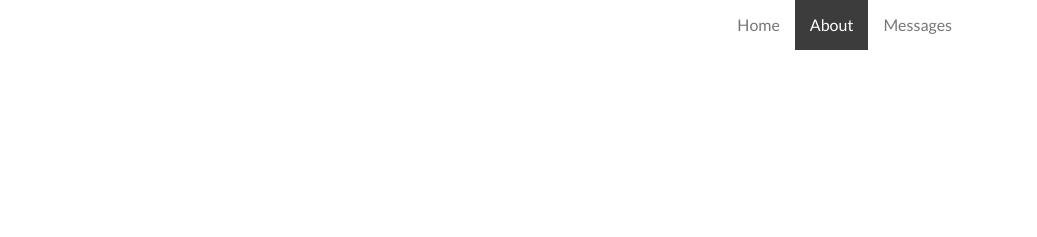
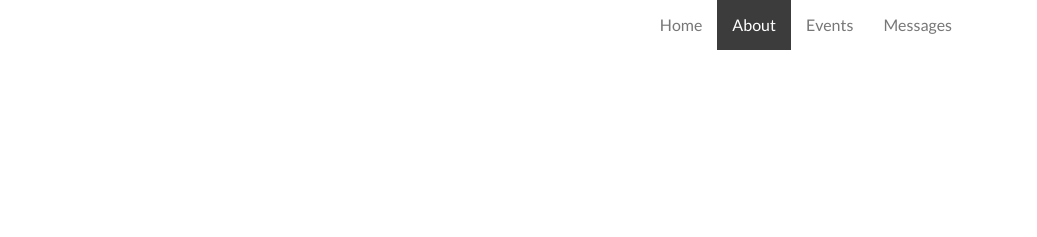
Before and after one commit to cfcpca/242, a plain HTML site: page about.html in a window 1280 px wide. Shown: the top 237 px of the page, 243-1280 px from the left. Drawn offline with Linux system fonts and the light colour scheme.

Commit message:
add events to top nav

```diff
--- a/about.html
+++ b/about.html
@@ -77,6 +77,7 @@
           <ul class="nav navbar-nav navbar-right">
             <li><a href="index.html">Home</a></li>
             <li><a href="about.html" class="active">About</a></li>
+            <li><a href="events.html">Events</a></li>
             <li><a href="messages.html" >Messages</a></li>
           </ul>
         </div><!--/.nav-collapse -->
```
Also changed, not shown: index.html (+1 -0 lines), messages.html (+1 -0 lines).
